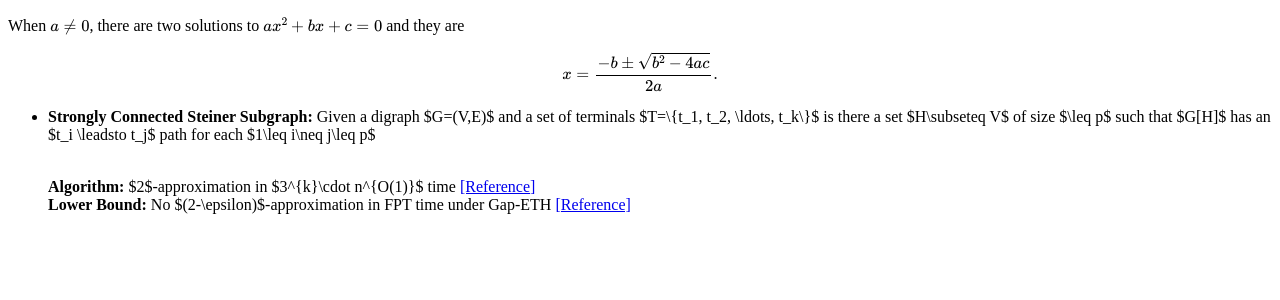
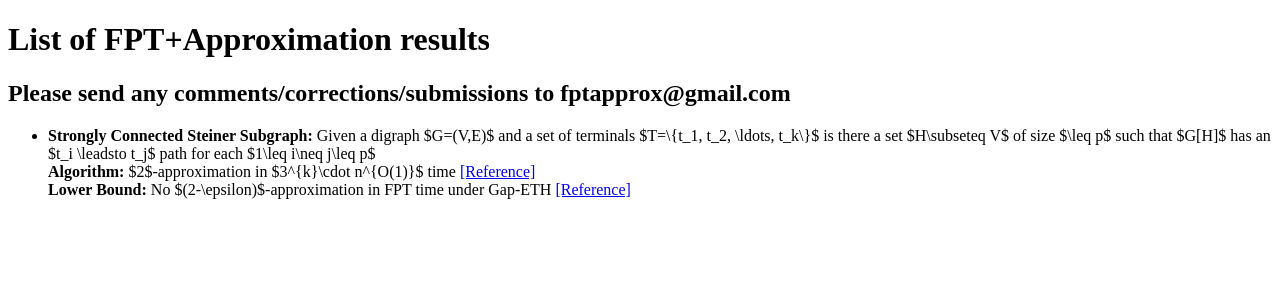
Before and after one commit to rajeshchitnis/rajeshchitnis.github.io, a Jekyll site: the page fpt-approx.html, which Jekyll copies as it is, in a window 1280 px wide. Shown: the top 300 px of the page. Built offline with Jekyll 4.4.1, drawn with Linux system fonts in a browser that asks for light colours; formulas are drawn with MathJax 3.

Commit message:
Update fpt-approx.html
a

```diff
--- a/fpt-approx.html
+++ b/fpt-approx.html
@@ -8,19 +8,23 @@
   src="https://cdnjs.cloudflare.com/ajax/libs/mathjax/2.7.5/MathJax.js?config=TeX-MML-AM_CHTML" async>
 </script>
 </head>
+
 <body>
-<p>
-  When \(a \ne 0\), there are two solutions to \(ax^2 + bx + c = 0\) and they are
-  $$x = {-b \pm \sqrt{b^2-4ac} \over 2a}.$$
-</p>
-</body>
-</html>
+
+<div id="toptitle">
+<h1>List of FPT+Approximation results </h1>
+<div id="subtitle">
+<h2>Please send any comments/corrections/submissions to fptapprox@gmail.com </h2>
+
+</div>
+</div>
+
 
 
 <ul>
 
 <li>
-<p><b>Strongly Connected Steiner Subgraph:</b> Given a digraph $G=(V,E)$ and a set of terminals $T=\{t_1, t_2, \ldots, t_k\}$ is there a set $H\subseteq V$ of size $\leq p$ such that $G[H]$ has an $t_i \leadsto t_j$ path for each $1\leq i\neq j\leq p$ </p> <br>
+<b>Strongly Connected Steiner Subgraph:</b> Given a digraph $G=(V,E)$ and a set of terminals $T=\{t_1, t_2, \ldots, t_k\}$ is there a set $H\subseteq V$ of size $\leq p$ such that $G[H]$ has an $t_i \leadsto t_j$ path for each $1\leq i\neq j\leq p$<br>
 <b>Algorithm:</b>  $2$-approximation in $3^{k}\cdot n^{O(1)}$ time <a href="https://link.springer.com/chapter/10.1007%2F978-3-319-03898-8_11">  [Reference]</a> <br>
 <b>Lower Bound:</b> No $(2-\epsilon)$-approximation in FPT time under Gap-ETH <a href="https://arxiv.org/abs/1707.06499">  [Reference]</a> <br>
 </li>
@@ -29,3 +33,7 @@
 
 
 </ul>
+
+
+</body>
+</html>
```
